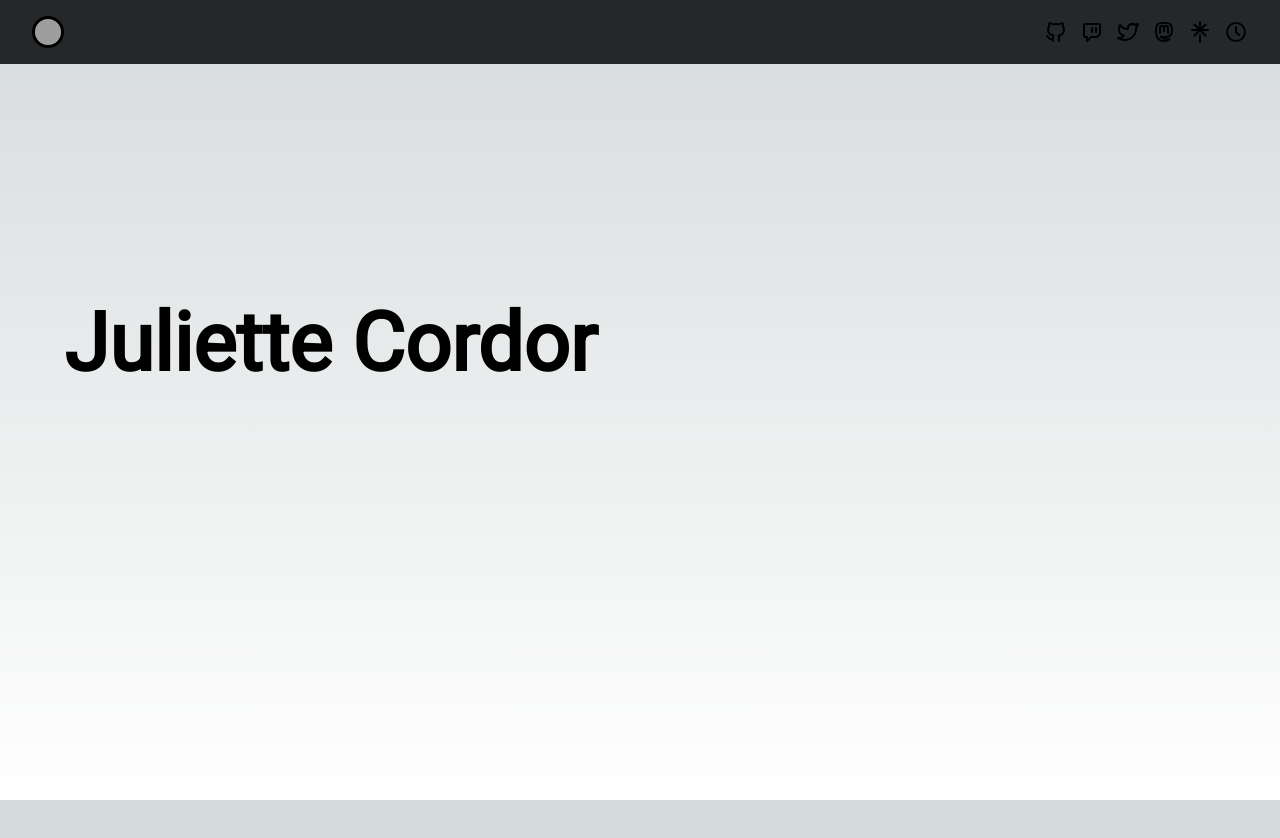
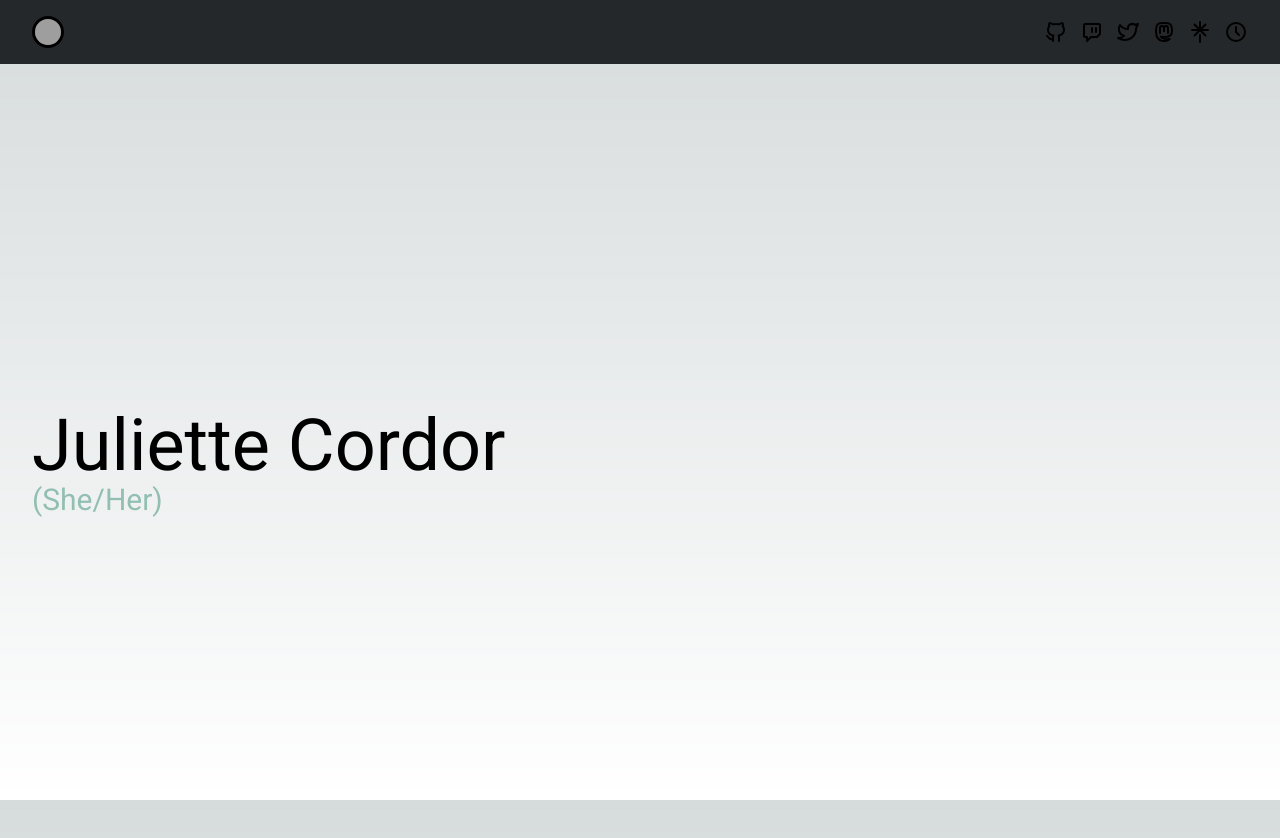
Before and after one commit to jewlexx/portfolio, a SvelteKit app: page / in a window 1280 px wide. Shown: the top 838 px of the page. Before the commit the page ends 800 px from the top, so only its background shows below. Built offline with nearby package versions, Linux system fonts and the light colour scheme; grey boxes are pictures that could not be loaded.

Commit message:
updates and fixes

```diff
--- a/src/routes/+page.svelte
+++ b/src/routes/+page.svelte
@@ -7,37 +7,9 @@
 	/>
 </svelte:head>
 
-<header class="hero">
+<header>
 	<div class="flex flex-col pl-8 justify-center items-start w-full h-full absolute overlay">
-		<h1 class="title text-sm break-words">Juliette Cordor</h1>
-		<!-- <small class="pronouns text-3xl text-cambridge-blue"> (She/Her) </small> -->
+		<h1 class="title text-4xl sm:text-7xl break-words">Juliette Cordor</h1>
+		<small class="pronouns text-3xl text-cambridge-blue"> (She/Her) </small>
 	</div>
 </header>
-
-<style lang="scss">
-	@import '$lib/styles/palette.scss';
-
-	.hero {
-		position: relative;
-		overflow: hidden;
-		@media (min-width: $w-s) {
-			height: 45vw;
-		}
-	}
-
-	.overlay {
-		@media (min-width: $w-s) {
-			padding-left: 4rem;
-		}
-	}
-
-	.title {
-		font-weight: 900;
-		margin-bottom: 1rem;
-		margin-top: 0;
-
-		@media (min-width: 1024px) {
-			font-size: $f-u12;
-		}
-	}
-</style>
```
